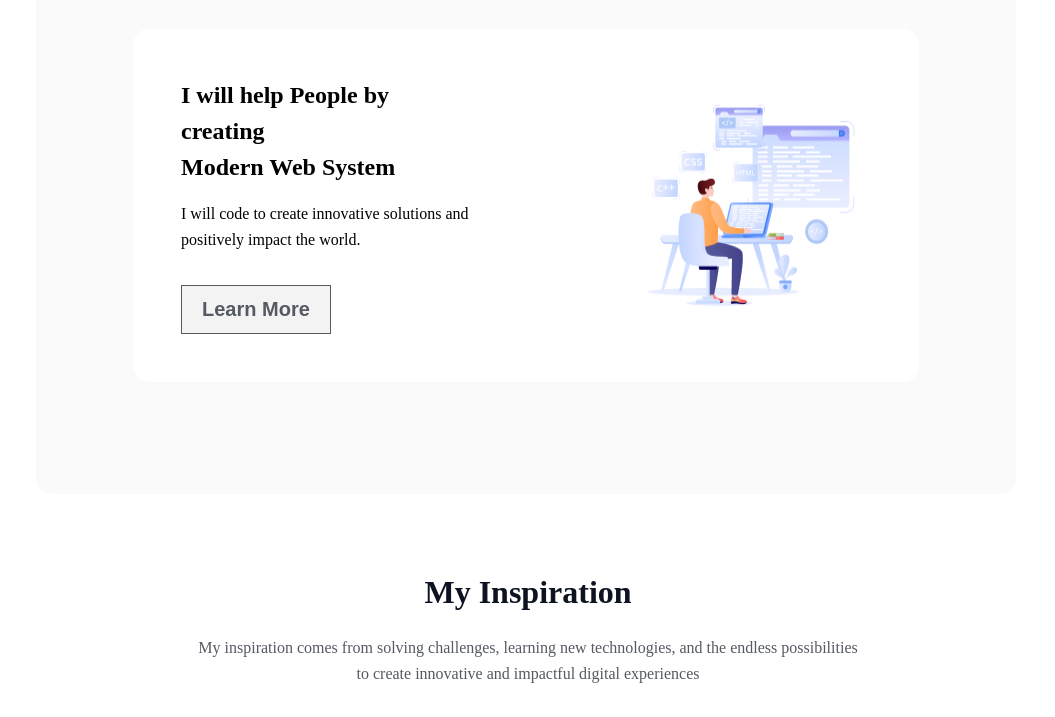
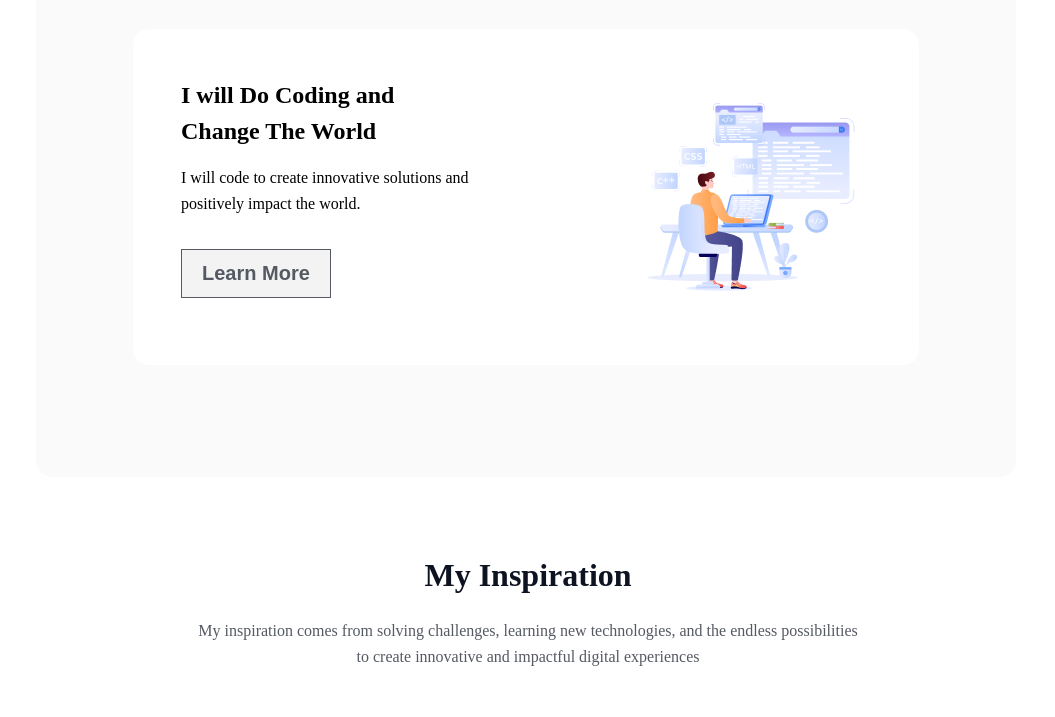
Before and after one commit to tafshiruddin/assignment-1, a plain HTML site: page index.html in a window 1280 px wide. Shown: the part 1796-2513 px from the top of the page, without its empty margins (112-1167 px from the left). Drawn offline with Linux system fonts and the light colour scheme; a web font is replaced by a local one.

```diff
--- a/index.html
+++ b/index.html
@@ -44,7 +44,7 @@
     <div class="skill-2">
       <img src="/assets/Group 3.png" alt="">
       <div class="skill-1-wrap">
-        <h3>I will help People by <br>creating Modern Web System</h3>
+        <h3>I will help People by creating <br> Modern Web System</h3>
         <p>I will help people by designing modern, efficient, and user-friendly web systems.</p>
         <button class="skill-btn">Learn More</button>
       </div>
@@ -52,7 +52,7 @@
 
     <div class="skill-1">
       <div class="skill-1-wrap">
-        <h3>I will help People by creating <br> Modern Web System</h3>
+        <h3>I will Do Coding and <br> Change The World</h3>
         <p>I will code to create innovative solutions and positively impact the world.</p>
         <button class="skill-btn">Learn More</button>
       </div>
```
